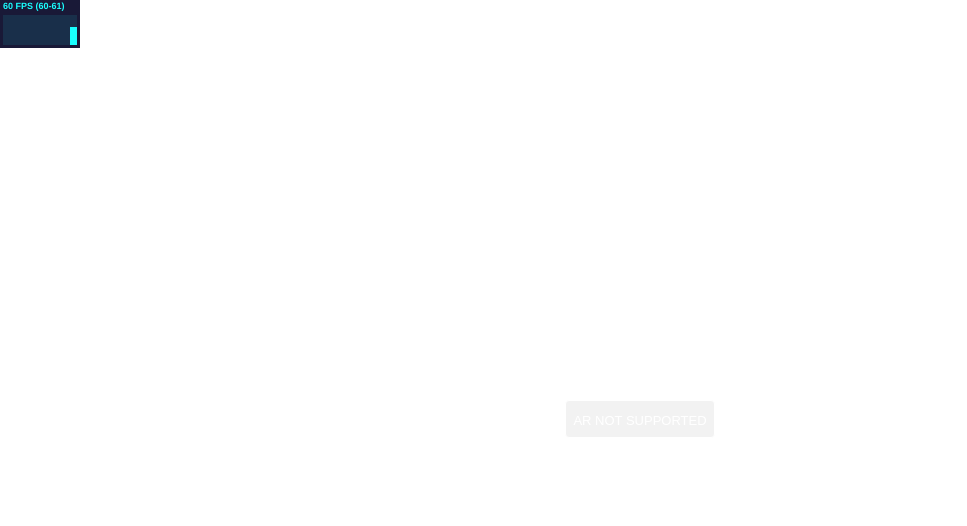
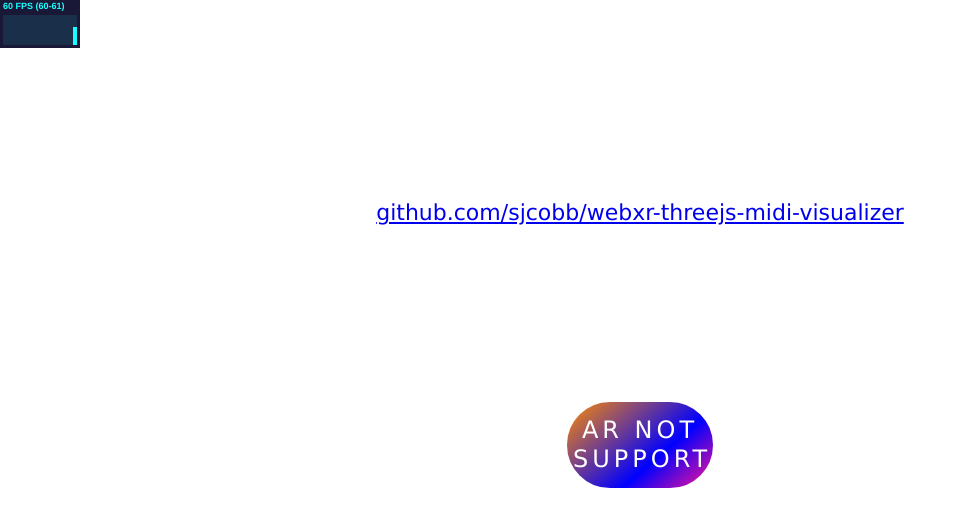
Before and after one commit to sjcobb/webxr-threejs-midi-visualizer, a website built with webpack: page index.html in a window 1280 px wide. Shown: the whole page, without its empty margins (0-967 px from the left). Built offline with nearby package versions, Linux system fonts and the light colour scheme; what Tone, webmidi would draw is missing.

Commit message:
new ARButton gradient styles

```diff
--- a/css/bounce.css
+++ b/css/bounce.css
@@ -343,24 +343,53 @@ button#btn-drums-1 {
     margin: 0 auto;
 }
 
+.title-container {
+    margin: 30px 0 0;
+    margin-top: 25vh;
+    padding: 0 10px;
+    font: 22px/1.2 Verdana, sans-serif;
+    color: #0000ff;
+}
+
 #ARButton {
 	position: absolute;
 	top: 50%;
 	bottom: auto;
-	left: calc(50% - 50px);
-	width: 100px;
-	height: 38px;
+	left: calc(50% - 100px);
+	width: 200px;
+	height: 90px;
     padding: 12px 6px;
-    border: 1px solid rgb(255, 255, 255);
-    border-radius: 4px;
+    border: 2px solid rgb(255, 255, 255);
+    border-radius: 45px;
     background: rgba(0, 0, 0, 0.1);
-    color: rgb(255, 255, 255);
-    font: 13px sans-serif;
+    color: white;
+    font: 24px/1.2 Verdana, sans-serif;
     text-align: center;
-    opacity: 0.5;
+    letter-spacing: 4px;
+    opacity: 1;
     outline: none;
     z-index: 999;
     cursor: pointer;
+    /* https://www.eggradients.com/category/rainbow-gradient */
+    background-color: #ff1493;
+    background-image: linear-gradient(319deg, #ff1493 0%, #0000ff 37%, #ff8c00 100%);
+    /* background: linear-gradient(124deg, #ff2400, #e81d1d, #e8b71d, #e3e81d, #1de840, #1ddde8, #2b1de8, #dd00f3, #dd00f3); */
+    animation: blinker 1s linear infinite;
+    transition: all 0.2s;
+}
+
+#ARButton:hover {
+    border: 2px solid #0000ff;
+}
+
+.blink_me {
+    animation: blinker 1s linear infinite;
+}
+
+@keyframes blinker {
+    50% {
+        opacity: 0.5;
+    }
 }
 
 @keyframes music-scroll {
@@ -377,4 +406,4 @@ button#btn-drums-1 {
     62% { top: -110px; }
     74% { top: -220px; }
     100% { top: -220px; }
-  }
+}
--- a/index.html
+++ b/index.html
@@ -24,6 +24,10 @@
 
 <body>
 
+    <div class="title-container">
+        <a href="https://github.com/sjcobb/webxr-threejs-midi-visualizer" target="_blank">github.com/sjcobb/webxr-threejs-midi-visualizer</a>
+    </div>
+
     <script src="dist/bundle.js"></script>
 
 </body>
--- a/src/js/ARButton.js
+++ b/src/js/ARButton.js
@@ -67,11 +67,11 @@ class ARButton {
 
 			button.style.display = '';
 
-			button.style.cursor = 'pointer';
-			button.style.left = 'calc(50% - 50px)';
-			button.style.width = '100px';
+			// button.style.cursor = 'pointer';
+			// button.style.left = 'calc(50% - 50px)';
+			// button.style.width = '100px';
 
-			button.textContent = 'START AR';
+			button.textContent = 'Start AR';
 
 			button.onmouseenter = function () {
 				button.style.opacity = '1.0';
--- a/src/js/Physics.js
+++ b/src/js/Physics.js
@@ -156,7 +156,7 @@ export default class Physics {
                 // const minRestitution = 0.125;
                 const minRestitution = 0.285;
                 sphereRestitution = sphereRestitution < minRestitution ? minRestitution : sphereRestitution;
-                console.log({sphereRestitution});
+                // console.log({sphereRestitution});
             }
         }
         const material = new CANNON.Material({ restitution: sphereRestitution, friction: 1 });
--- a/src/js/Trigger.js
+++ b/src/js/Trigger.js
@@ -555,7 +555,7 @@ const recordingPart = new Tone.Part(function(time, datum){
 // }, recordingThirdNotes);  // alphabet song
 
 // recordingPart.volume.value = -18;
-// recordingPart.loop = true;
+recordingPart.loop = true;
 
 //recordingPart.playbackRate = 0.9;
 // recordingPart.start("0:5:0");
```
Also changed, not shown: NOTES.md (+9 -0 lines), 1 other file.
